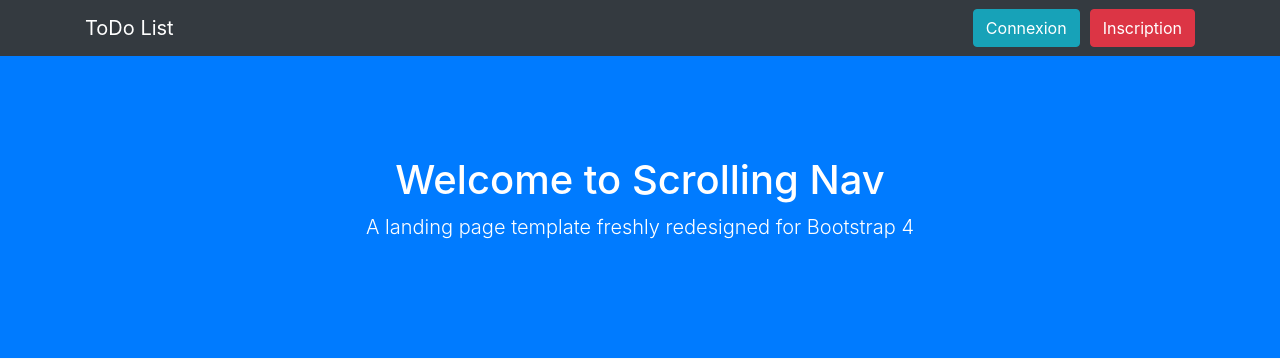
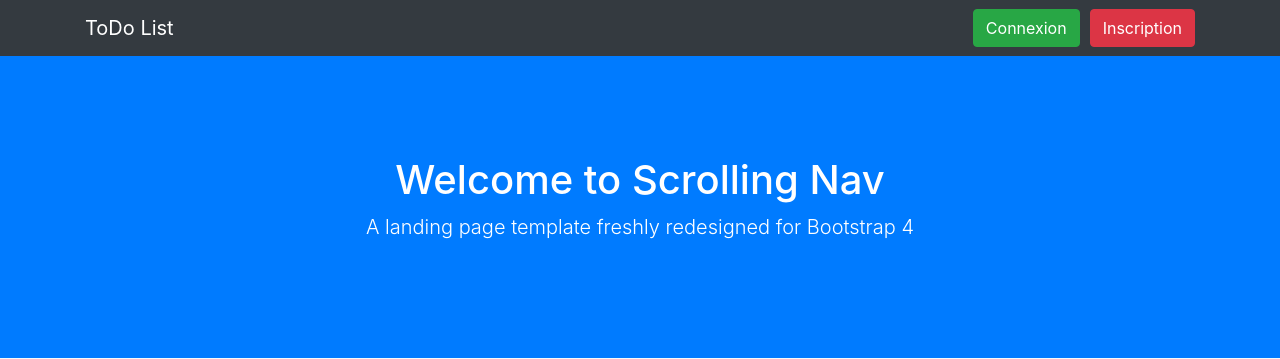
Before and after one commit to cyrilcolinet/epytodo_2017, a Flask app: page / in a window 1280 px wide. Shown: the top 359 px of the page. Run offline with Flask 2, Linux system fonts and the light colour scheme; some libraries are stand-ins or nearby versions.

Commit message:
:tea: Change colors

```diff
--- a/app/templates/base.html
+++ b/app/templates/base.html
@@ -24,7 +24,7 @@
             <div class="collapse navbar-collapse" id="navbarResponsive">
                 <ul class="navbar-nav ml-auto">
                     <li class="nav-item">
-                        <button type="button" class="btn btn-info" data-toggle="modal" data-target=".modal-login" style="margin-right: 10px;">Connexion</button>
+                        <button type="button" class="btn btn-success" data-toggle="modal" data-target=".modal-login" style="margin-right: 10px;">Connexion</button>
                     </li>
                     <li class="nav-item">
                         <button type="button" class="btn btn-danger" data-toggle="modal" data-target=".modal-register">Inscription</button>
@@ -82,7 +82,7 @@
                             <input type="password" required name="password" class="form-control" placeholder="Votre mot de passe">
                         </div>
                         <div class="form-group">
-                            <button type="submit" class="btn btn-primary">Se Connecter</button>
+                            <button type="submit" class="btn btn-success">Se Connecter</button>
                             <a href="#" onclick="$('.modal-login').modal('hide');" class="btn btn-dark" role="button" aria-pressed="true">Retour</a>
                         </div>
                     </form>
```
